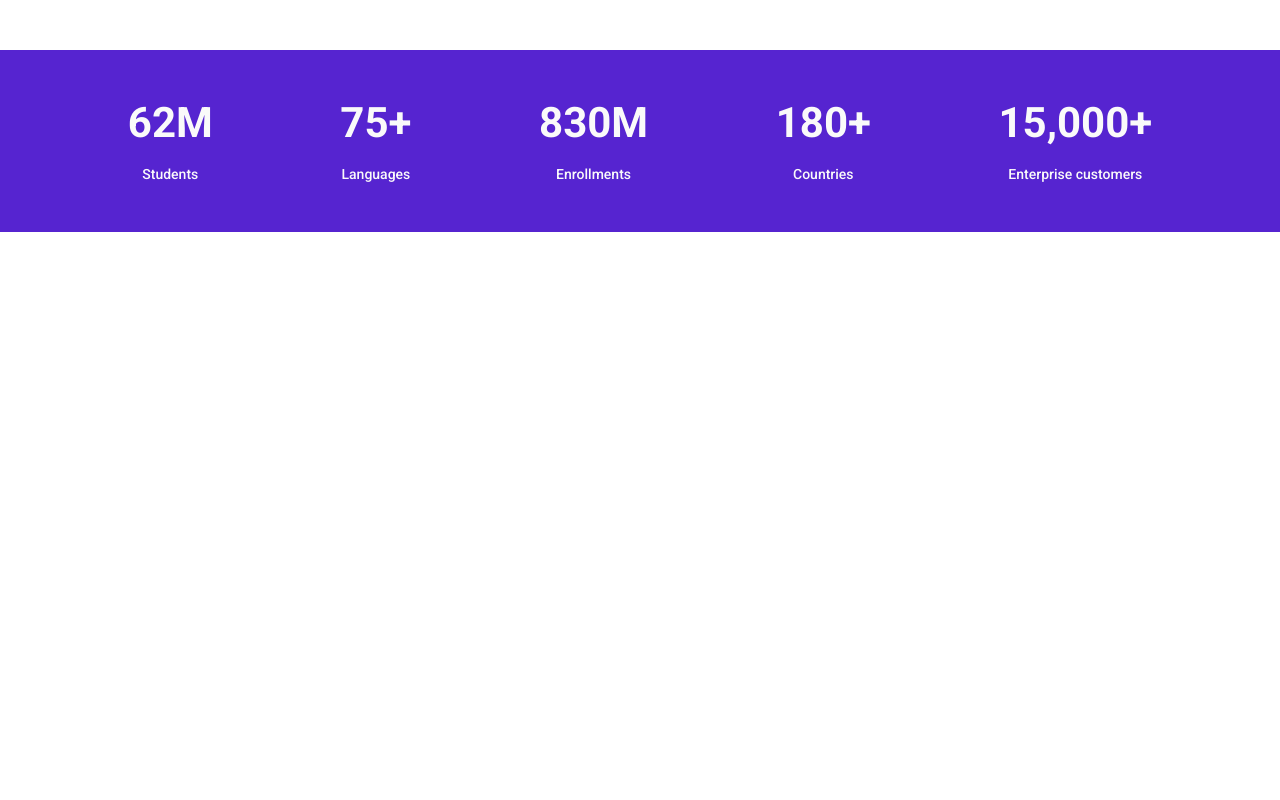
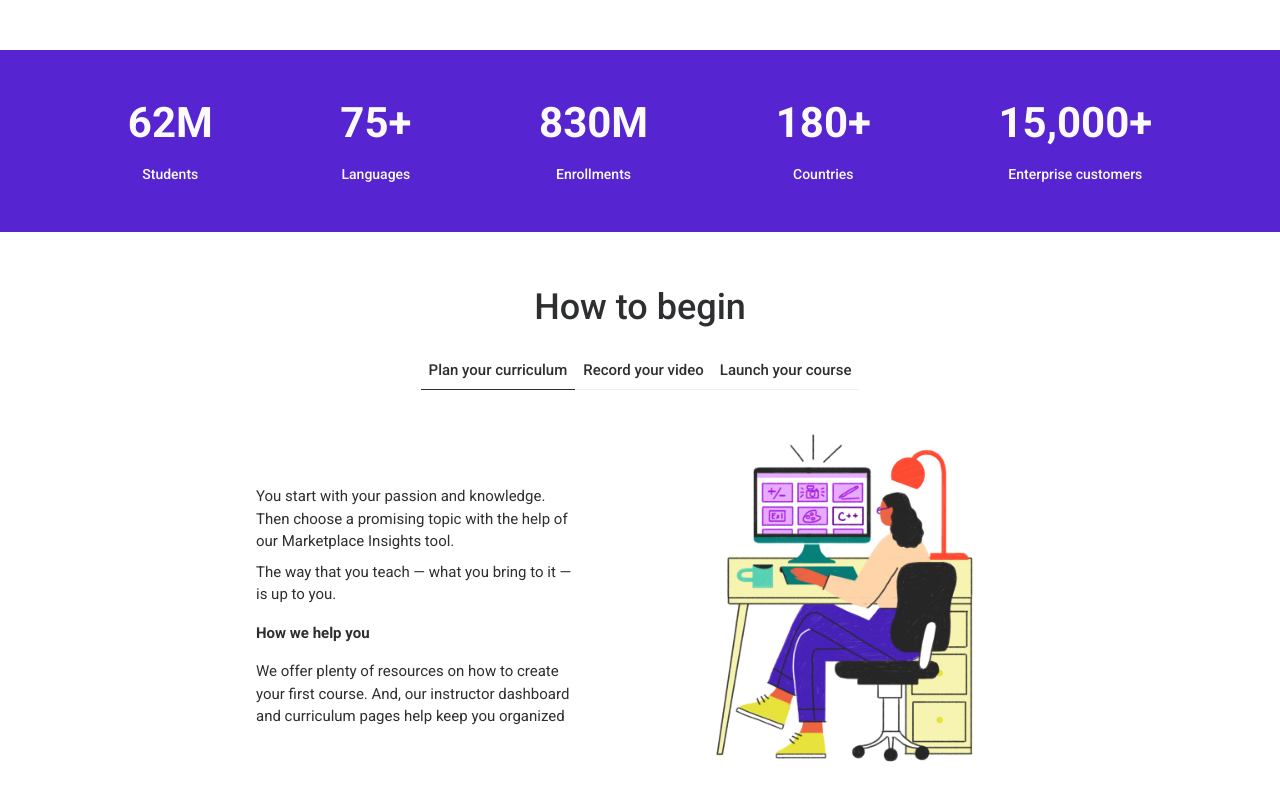
Before and after one commit to tuheli/video-course-platform, a React (Vite) app: page /teaching in a window 1280 px wide. Shown: the part 1006-1806 px from the top of the page. Before the commit the page ends 1238 px from the top, so only its background shows below. Built offline with nearby package versions, Linux system fonts and the light colour scheme.

Commit message:
Added how to begin section

```diff
--- a/src/components/teach-with-us-page/TeachWithUsPage.tsx
+++ b/src/components/teach-with-us-page/TeachWithUsPage.tsx
@@ -3,6 +3,7 @@ import AppAppBar from '../appbar/AppAppBar';
 import { ReasonsToStart } from './ReasonsToStart';
 import { Statistics } from './Statistics';
 import { Banner } from './Banner';
+import { HowToBegin } from './HowToBegin';
 
 export const TeachWithUsPage = () => {
   return (
@@ -24,6 +25,13 @@ export const TeachWithUsPage = () => {
       >
         <Statistics />
       </Box>
+      <Box
+        sx={{
+          py: 6,
+        }}
+      >
+        <HowToBegin />
+      </Box>
     </>
   );
 };
```
